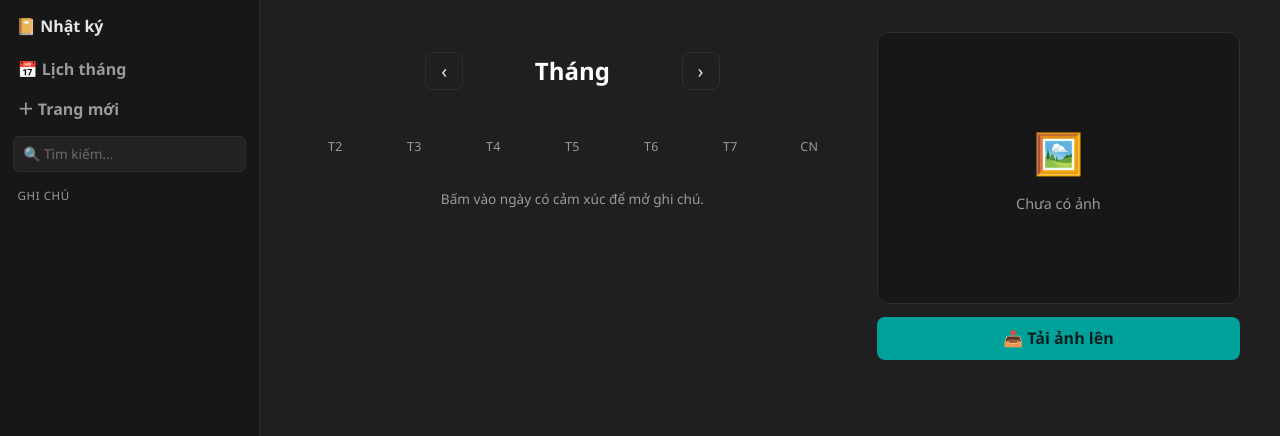
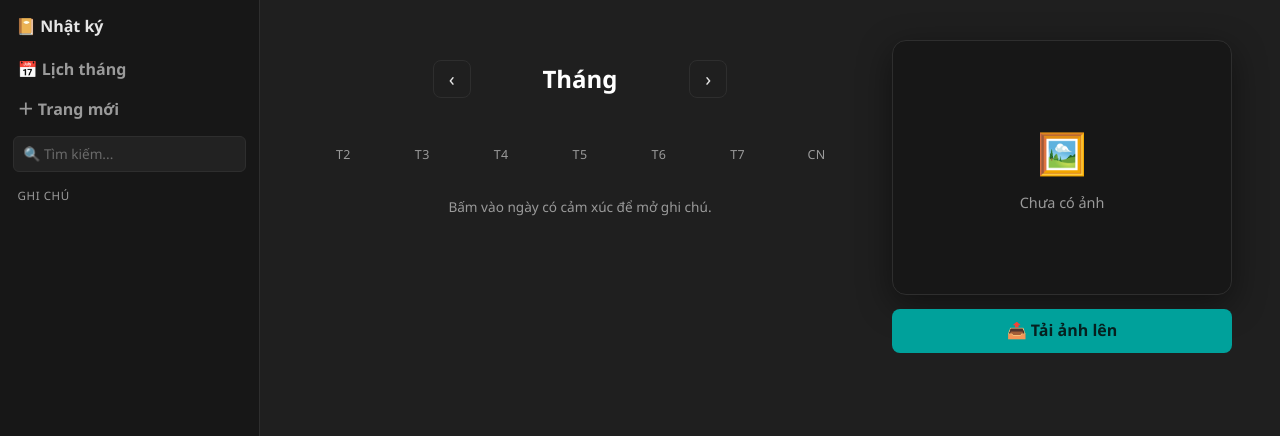
Before and after one commit to huannvttd98/notebook-2026, a website: page public/index.html in a window 1280 px wide. Both pictures are taken after a click on the button "📅 Lịch tháng". Shown: the top 436 px of the page. Drawn offline with Linux system fonts and the light colour scheme; no server answers.

Commit message:
update code deploy

```diff
--- a/public/style.css
+++ b/public/style.css
@@ -266,38 +266,37 @@ input, textarea, button { font: inherit; color: inherit; }
 .calendar-view {
   flex: 1;
   overflow-y: auto;
-  padding: 2rem 2.5rem 4rem;
-  max-width: 1240px;
+  padding: 2.5rem 3rem 4rem;
+  max-width: 1500px;
   margin: 0 auto;
   width: 100%;
 }
-/* Chia 2 cột: lịch (trái) | ảnh (phải) */
+/* Chia 2 cột: lịch (trái) | ảnh (phải) — cao bằng nhau */
 .cal-split {
   display: flex;
-  gap: 2rem;
-  align-items: flex-start;
+  gap: 2.5rem;
+  align-items: stretch;
 }
-.cal-left { flex: 1 1 60%; min-width: 0; }
+.cal-left { flex: 1.6 1 0; min-width: 0; display: flex; flex-direction: column; }
 .cal-right {
-  flex: 1 1 40%;
-  position: sticky;
-  top: 0;
+  flex: 1 1 0;
   display: flex;
   flex-direction: column;
-  align-items: stretch;
-  gap: .8rem;
+  justify-content: center;   /* căn giữa khối ảnh theo chiều dọc */
+  gap: .9rem;
 }
 
 .cover-panel {
   width: 100%;
-  aspect-ratio: 4 / 3;
+  aspect-ratio: 4 / 3;       /* khớp ảnh phong cảnh, ít bị cắt */
   background: var(--bg-sidebar);
   border: 1px solid var(--border);
-  border-radius: 12px;
+  border-radius: 14px;
   overflow: hidden;
   display: flex;
   align-items: center;
   justify-content: center;
+  box-shadow: 0 10px 34px rgba(0, 0, 0, .45);
 }
 .cover-img { width: 100%; height: 100%; object-fit: cover; display: block; }
 .cover-placeholder {
@@ -366,7 +365,7 @@ input, textarea, button { font: inherit; color: inherit; }
 
 .cal-cell {
   position: relative;
-  aspect-ratio: 1 / 1;
+  aspect-ratio: 1.25 / 1;
   background: var(--bg-sidebar);
   border: 1px solid var(--border);
   border-radius: 10px;
```
Also changed, not shown: README.md, 2 other files.
